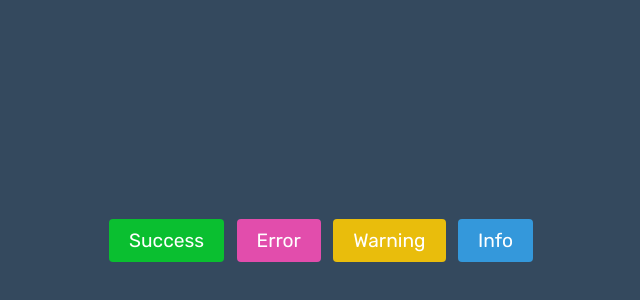
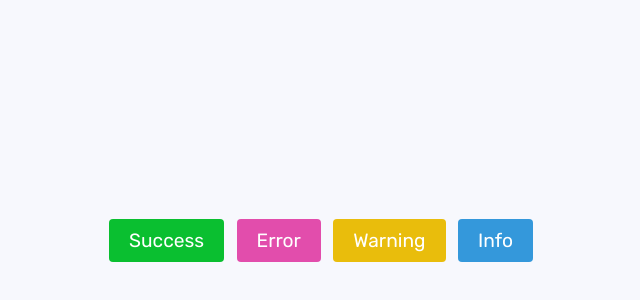
Before and after one commit to Gopivellingiri/Toast-Notifications-with-JavaScript, a plain HTML site: page index.html in a window 1280 px wide. Shown: the part 160-460 px from the top of the page, without its empty margins (319-959 px from the left). Drawn offline with Linux system fonts and the light colour scheme.

Commit message:
update css

```diff
--- a/style.css
+++ b/style.css
@@ -7,8 +7,8 @@
 }
 
 :root {
-    --dark:#34495e;
-    --light:#ffffff;
+    --dark:#F7F8FD;
+    --light:#0D0D21;
     --success:#0abf30;
     --error:#e24dac;
     --warning:#e9bd0c;
@@ -126,6 +126,7 @@ body {
     font-size: 1.07rem;
 }
 .toast .column span {
+    color: var(--dark);
     font-size: 1.07rem;
     margin-left: 12px;
 }
```
